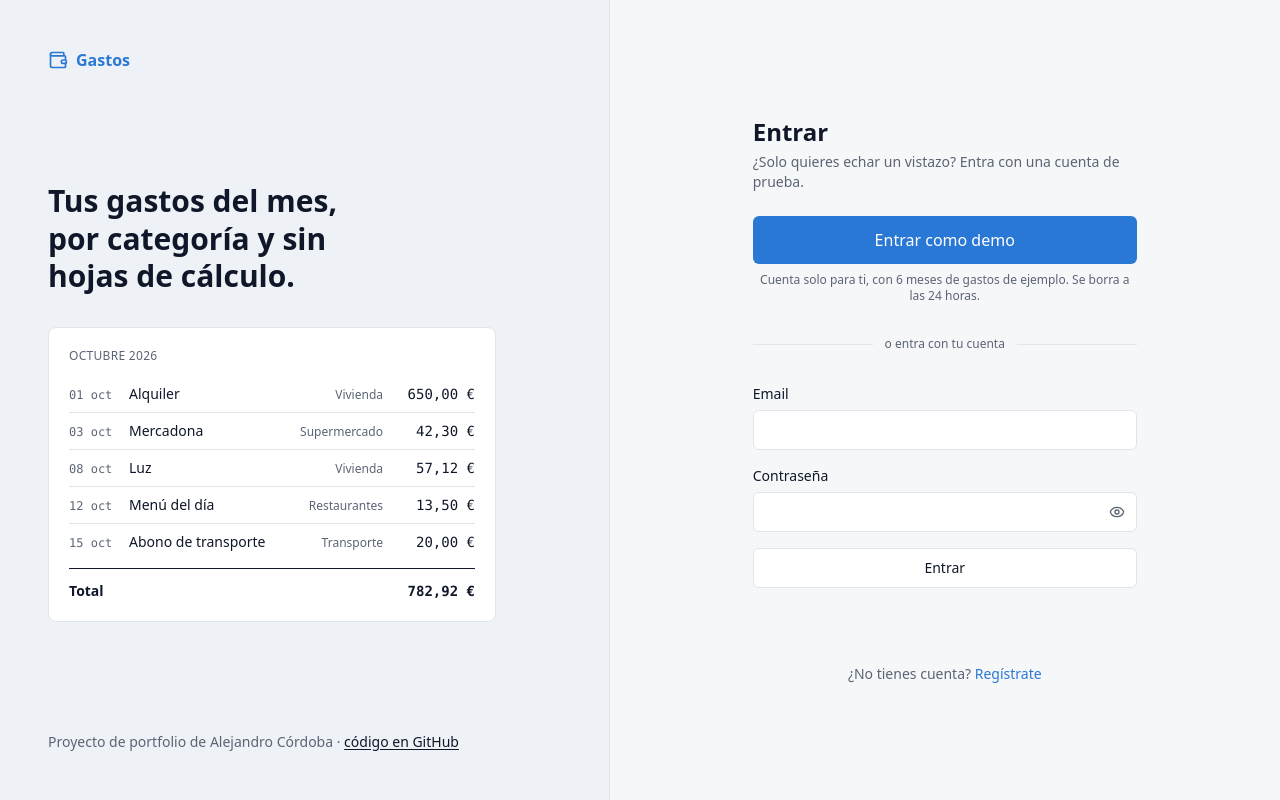
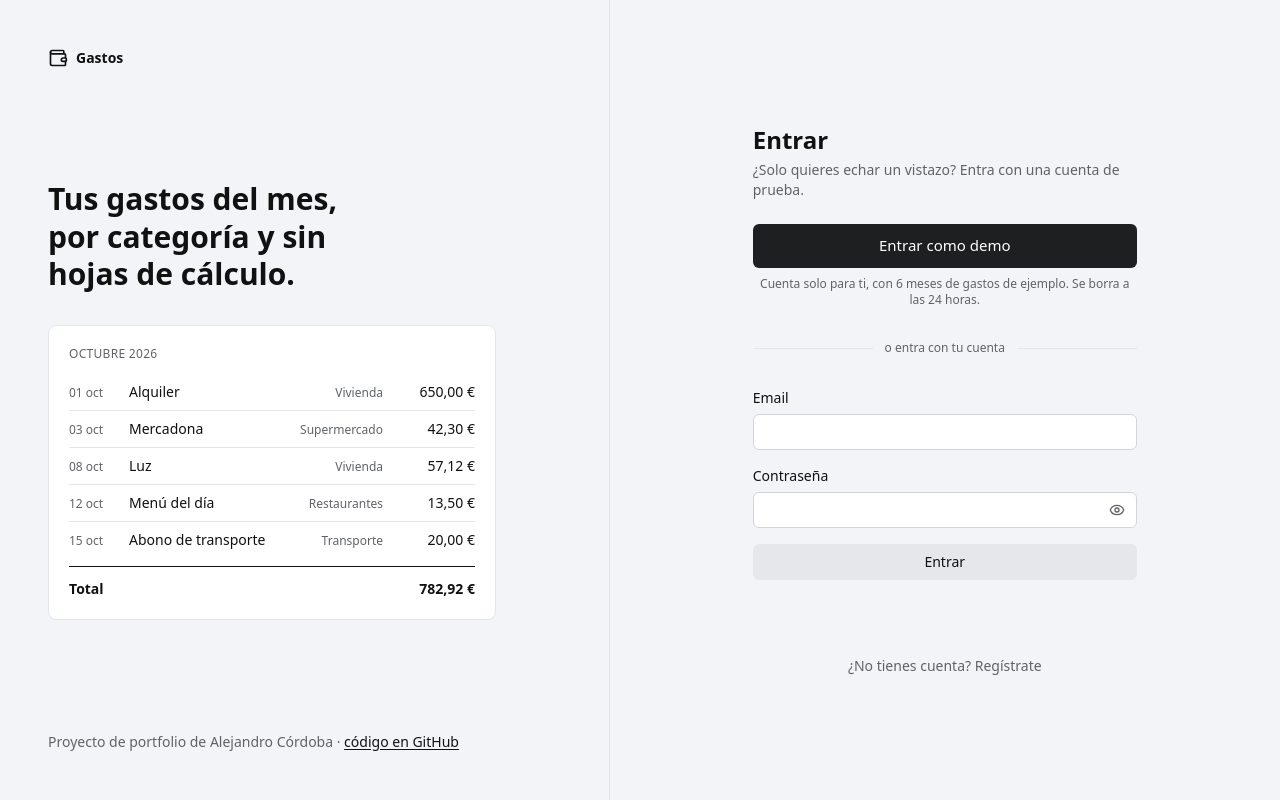
Before and after one commit to SEDEBE/expense-tracker-web, a React (Vite) app: page /login in a window 1280 px wide. Built offline with nearby package versions, Linux system fonts and the light colour scheme; no server answers.

Commit message:
style: achromatic ledger tokens with Geist and a near-black primary

```diff
--- a/index.html
+++ b/index.html
@@ -5,7 +5,8 @@
     <link rel="icon" type="image/svg+xml" href="/favicon.svg" />
     <meta name="viewport" content="width=device-width, initial-scale=1.0" />
     <meta name="description" content="Gestor de gastos personales: registra tus gastos por categoría y consulta resúmenes mensuales. Proyecto de portfolio con React y una API propia en Django." />
-    <meta name="theme-color" content="#2a78d6" />
+    <meta name="theme-color" media="(prefers-color-scheme: light)" content="#f2f4f7" />
+    <meta name="theme-color" media="(prefers-color-scheme: dark)" content="#0b0b0c" />
     <title>Gastos · Gestor de gastos personales</title>
   </head>
   <body>
--- a/package.json
+++ b/package.json
@@ -13,8 +13,7 @@
     "preview": "vite preview"
   },
   "dependencies": {
-    "@fontsource-variable/ibm-plex-sans": "^5.3.0",
-    "@fontsource/ibm-plex-mono": "^5.3.0",
+    "@fontsource-variable/geist": "^5.3.0",
     "@hookform/resolvers": "^5.9.2",
     "@tanstack/react-query": "^5.104.5",
     "lucide-react": "^1.61.0",
@@ -22,10 +21,10 @@
     "react-dom": "^19.3.1",
     "react-hook-form": "^7.90.0",
     "react-router": "^8.5.0",
-    "recharts": "^3.10.1",
     "zod": "^4.6.7"
   },
   "devDependencies": {
+    "@playwright/cli": "^0.1.22",
     "@tailwindcss/vite": "^4.3.3",
     "@testing-library/dom": "^10.4.2",
     "@testing-library/jest-dom": "^7.0.1",
--- a/src/components/MonthPicker.tsx
+++ b/src/components/MonthPicker.tsx
@@ -10,17 +10,13 @@ interface MonthPickerProps {
 // Stops at the current month: there are no future expenses to look at.
 export function MonthPicker({ value, onChange }: MonthPickerProps) {
   const current = toMonth(useToday())
+  const button = 'flex h-full w-8 items-center justify-center text-muted hover:bg-active hover:text-text disabled:opacity-30 disabled:hover:bg-transparent'
   return (
-    <div className="inline-flex items-center rounded-md border border-border bg-surface">
-      <button
-        type="button"
-        onClick={() => onChange(shiftMonth(value, -1))}
-        aria-label="Mes anterior"
-        className="rounded-l-md p-2 text-muted hover:bg-surface-2 hover:text-text"
-      >
+    <div className="inline-flex h-9 items-center overflow-hidden rounded-md border border-control bg-surface">
+      <button type="button" onClick={() => onChange(shiftMonth(value, -1))} aria-label="Mes anterior" className={button}>
         <ChevronLeft className="size-4" aria-hidden />
       </button>
-      <span className="min-w-36 px-2 text-center text-sm font-medium" aria-live="polite">
+      <span className="min-w-34 px-1 text-center text-sm font-medium" aria-live="polite">
         {formatMonth(value)}
       </span>
       <button
@@ -28,7 +24,7 @@ export function MonthPicker({ value, onChange }: MonthPickerProps) {
         onClick={() => onChange(shiftMonth(value, 1))}
         disabled={value >= current}
         aria-label="Mes siguiente"
-        className="rounded-r-md p-2 text-muted hover:bg-surface-2 hover:text-text disabled:opacity-30 disabled:hover:bg-transparent"
+        className={button}
       >
         <ChevronRight className="size-4" aria-hidden />
       </button>
--- a/src/components/ui.tsx
+++ b/src/components/ui.tsx
@@ -5,11 +5,12 @@ import { cx } from '@/lib/cx'
 
 type Variant = 'primary' | 'secondary' | 'ghost' | 'danger'
 
+// The interface carries no colour: the primary action is near-black, the secondary a grey fill.
 const variants: Record<Variant, string> = {
-  primary: 'bg-accent text-on-accent hover:bg-accent-strong',
-  secondary: 'bg-surface text-text border border-border hover:bg-surface-2',
-  ghost: 'text-muted hover:text-text hover:bg-surface-2',
-  danger: 'bg-danger text-surface hover:opacity-90',
+  primary: 'bg-primary text-on-primary hover:opacity-90',
+  secondary: 'bg-secondary text-text hover:bg-active',
+  ghost: 'text-muted hover:bg-active hover:text-text',
+  danger: 'bg-negative text-white hover:opacity-90',
 }
 
 interface ButtonProps extends ButtonHTMLAttributes<HTMLButtonElement> {
@@ -33,12 +34,11 @@ export function Button({
       type={type}
       disabled={disabled || loading}
       className={cx(
-        'inline-flex items-center justify-center gap-2 rounded-md font-medium transition-colors',
-        'focus-visible:outline-2 focus-visible:outline-offset-2 focus-visible:outline-accent',
-        'disabled:cursor-not-allowed disabled:opacity-60',
+        'inline-flex shrink-0 items-center justify-center gap-2 rounded-md font-medium transition-[background-color,opacity] active:opacity-80',
+        'disabled:cursor-not-allowed disabled:opacity-50',
         size === 'sm' && 'h-8 px-3 text-sm',
-        size === 'md' && 'h-10 px-4 text-sm',
-        size === 'lg' && 'h-12 px-5 text-base',
+        size === 'md' && 'h-9 px-3.5 text-sm',
+        size === 'lg' && 'h-11 px-4 text-[15px]',
         variants[variant],
         className,
       )}
@@ -50,17 +50,31 @@ export function Button({
   )
 }
 
-export function Card({ className, children }: { className?: string; children: ReactNode }) {
+interface CardProps {
+  className?: string
+  children: ReactNode
+  /** Card title shown in the header, with optional content on its right (a period, a legend, a link). */
+  title?: string
+  aside?: ReactNode
+}
+
+export function Card({ className, children, title, aside }: CardProps) {
   return (
-    <section className={cx('rounded-lg border border-border bg-surface p-5', className)}>
+    <section className={cx('rounded-lg border border-border bg-surface', className)}>
+      {title && (
+        <header className="flex items-baseline justify-between gap-4 px-5 pt-4">
+          <h2 className="text-base font-medium">{title}</h2>
+          {aside && <div className="text-xs text-muted">{aside}</div>}
+        </header>
+      )}
       {children}
     </section>
   )
 }
 
 const controlClasses =
-  'w-full rounded-md border border-border bg-surface px-3 h-10 text-sm text-text placeholder:text-muted ' +
-  'focus:outline-2 focus:outline-offset-0 focus:outline-accent aria-invalid:border-danger'
+  'w-full rounded-md border border-control bg-surface px-3 h-9 text-sm text-text placeholder:text-muted ' +
+  'focus:outline-2 focus:outline-offset-0 focus:outline-chart aria-invalid:border-negative'
 
 interface FieldProps {
   label: string
@@ -83,12 +97,12 @@ export function Field({ label, error, hint, children }: FieldProps) {
         'aria-describedby': error || hint ? messageId : undefined,
       })}
       {error ? (
-        <p id={messageId} className="text-sm text-danger">
+        <p id={messageId} className="text-sm text-negative">
           {error}
         </p>
       ) : (
         hint && (
-          <p id={messageId} className="text-sm text-muted">
+          <p id={messageId} className="text-xs text-muted">
             {hint}
           </p>
         )
@@ -127,35 +141,32 @@ export function Select({ className, ...props }: ComponentProps<'select'>) {
 
 export function Alert({ children }: { children: ReactNode }) {
   return (
-    <div role="alert" className="rounded-md bg-danger-soft px-3 py-2 text-sm text-danger">
+    <div role="alert" className="rounded-md bg-negative-soft px-3 py-2 text-sm text-negative-ink">
       {children}
     </div>
   )
 }
 
+/** Loading placeholder that keeps the final layout: one grey bar per line, no shimmer. */
+export function Skeleton({ className }: { className?: string }) {
+  return <span aria-hidden className={cx('block rounded-sm bg-active', className)} />
+}
+
 export function Spinner({ label = 'Cargando…' }: { label?: string }) {
   return (
-    <div role="status" className="flex items-center justify-center gap-2 py-10 text-sm text-muted">
-      <LoaderCircle className="size-5 animate-spin" aria-hidden />
+    <div role="status" className="flex items-center gap-2 px-5 py-8 text-sm text-muted">
+      <LoaderCircle className="size-4 animate-spin" aria-hidden />
       {label}
     </div>
   )
 }
 
-export function EmptyState({
-  icon,
-  title,
-  children,
-}: {
-  icon: ReactNode
-  title: string
-  children?: ReactNode
-}) {
+/** An empty block keeps its frame: one sentence where the data would be. */
+export function EmptyState({ title, children }: { title: string; children?: ReactNode }) {
   return (
-    <div className="flex flex-col items-center gap-2 py-10 text-center">
-      <div className="text-muted">{icon}</div>
+    <div className="mx-5 my-4 rounded-lg border border-dashed border-control px-4 py-5 text-sm">
       <p className="font-medium">{title}</p>
-      {children && <div className="max-w-sm text-sm text-muted">{children}</div>}
+      {children && <div className="mt-1 text-muted">{children}</div>}
     </div>
   )
 }
--- a/src/index.css
+++ b/src/index.css
@@ -1,85 +1,111 @@
 @import 'tailwindcss';
-@import '@fontsource-variable/ibm-plex-sans';
-@import '@fontsource/ibm-plex-mono/400.css';
-@import '@fontsource/ibm-plex-mono/500.css';
+@import '@fontsource-variable/geist';
 
 @custom-variant dark (@media (prefers-color-scheme: dark));
 
-/* Ledger look: cool grey paper, blue ink, amounts in a monospaced face. */
+/*
+ * Achromatic ledger: the interface is ink on a blue-grey ground, money is set in ink, and the one
+ * blue goes on the main data (this month's column, this month's category bars). Everything else
+ * that is compared is grey.
+ */
 :root {
   color-scheme: light;
-  --c-page: #f6f7f9;
+  --c-ground: #f2f4f7;
   --c-surface: #ffffff;
-  --c-surface-2: #eef1f5;
-  --c-border: #e1e5eb;
-  --c-text: #0f1729;
-  --c-muted: #5b6474;
-  --c-accent: #2a78d6;
-  --c-accent-strong: #1c5cab;
-  --c-accent-soft: #e6f0fc;
-  --c-on-accent: #ffffff;
-  --c-danger: #c53030;
-  --c-danger-soft: #fdecec;
-  --c-chart: #2a78d6;
-  --c-chart-muted: #b7d3f6;
+  --c-raised: #f8f9fb;
+  --c-active: #e6e9ee;
+  --c-border: #e3e6eb;
+  --c-rule: #eef0f3;
+  --c-control: #d1d5db;
+  --c-text: #111111;
+  --c-muted: #5f6368;
+  --c-primary: #1d1f20;
+  --c-on-primary: #ffffff;
+  --c-secondary: #e5e7eb;
+  --c-chart: #1d5fbf;
+  --c-chart-muted: #c3c8d0;
+  --c-grid: #e5e7eb;
+  --c-positive: #247b50;
+  --c-negative: #c4242a;
+  --c-negative-soft: #ffedea;
+  --c-negative-ink: #831c1e;
 }
 
 @media (prefers-color-scheme: dark) {
   :root {
     color-scheme: dark;
-    --c-page: #0d1117;
-    --c-surface: #161b22;
-    --c-surface-2: #1f2630;
-    --c-border: #2b333e;
-    --c-text: #e8ebf0;
-    --c-muted: #9aa4b2;
-    --c-accent: #3987e5;
-    --c-accent-strong: #6da7ec;
-    --c-accent-soft: #15263d;
-    --c-on-accent: #ffffff;
-    --c-danger: #f07171;
-    --c-danger-soft: #3a1d1d;
-    --c-chart: #3987e5;
-    --c-chart-muted: #24466f;
+    --c-ground: #0b0b0c;
+    --c-surface: #141415;
+    --c-raised: #1b1b1d;
+    --c-active: #242427;
+    --c-border: #27272a;
+    --c-rule: #1f1f22;
+    --c-control: #3f3f46;
+    --c-text: #f4f4f5;
+    --c-muted: #b4b4b4;
+    --c-primary: #f4f4f5;
+    --c-on-primary: #111111;
+    --c-secondary: #27272a;
+    --c-chart: #5b9bf0;
+    --c-chart-muted: #3a3d43;
+    --c-grid: #26262a;
+    --c-positive: #3fc07a;
+    --c-negative: #e5566f;
+    --c-negative-soft: #2c1a20;
+    --c-negative-ink: #f2a3b0;
   }
 }
 
 @theme inline {
-  --font-sans: 'IBM Plex Sans Variable', ui-sans-serif, system-ui, sans-serif;
-  --font-mono: 'IBM Plex Mono', ui-monospace, 'SFMono-Regular', Menlo, monospace;
-  --color-page: var(--c-page);
+  --font-sans: 'Geist Variable', ui-sans-serif, system-ui, sans-serif;
+  --color-ground: var(--c-ground);
   --color-surface: var(--c-surface);
-  --color-surface-2: var(--c-surface-2);
+  --color-raised: var(--c-raised);
+  --color-active: var(--c-active);
   --color-border: var(--c-border);
+  --color-rule: var(--c-rule);
+  --color-control: var(--c-control);
   --color-text: var(--c-text);
   --color-muted: var(--c-muted);
-  --color-accent: var(--c-accent);
-  --color-accent-strong: var(--c-accent-strong);
-  --color-accent-soft: var(--c-accent-soft);
-  --color-on-accent: var(--c-on-accent);
-  --color-danger: var(--c-danger);
-  --color-danger-soft: var(--c-danger-soft);
+  --color-primary: var(--c-primary);
+  --color-on-primary: var(--c-on-primary);
+  --color-secondary: var(--c-secondary);
   --color-chart: var(--c-chart);
   --color-chart-muted: var(--c-chart-muted);
+  --color-grid: var(--c-grid);
+  --color-positive: var(--c-positive);
+  --color-negative: var(--c-negative);
+  --color-negative-soft: var(--c-negative-soft);
+  --color-negative-ink: var(--c-negative-ink);
+  --radius-card: 8px;
+  --radius-control: 6px;
 }
 
 @layer base {
+  html {
+    touch-action: manipulation;
+    -webkit-tap-highlight-color: transparent;
+  }
+  @media (pointer: fine) {
+    html {
+      overscroll-behavior: none;
+    }
+  }
   body {
-    @apply bg-page text-text font-sans antialiased;
+    @apply bg-ground text-text font-sans text-sm antialiased;
   }
   h1,
   h2 {
     text-wrap: balance;
   }
+  :focus-visible {
+    outline: 2px solid var(--c-chart);
+    outline-offset: 2px;
+  }
 }
 
-/* Money: monospaced, tabular digits so amounts line up in columns. */
-@utility amount {
-  font-family: var(--font-mono);
-  font-variant-numeric: tabular-nums;
-}
-
-@utility tabular {
+/* Tabular figures on every amount, so columns of money line up digit for digit. */
+@utility num {
   font-variant-numeric: tabular-nums;
 }
 
@@ -88,6 +114,5 @@
   *::before,
   *::after {
     transition-duration: 0s !important;
-    animation-duration: 0s !important;
   }
 }
```
Also changed, not shown: src/components/Mark.tsx (added, +11 -0 lines), src/components/Modal.tsx (+4 -4 lines), 2 other files (tests, documents, lock files or other folders).
